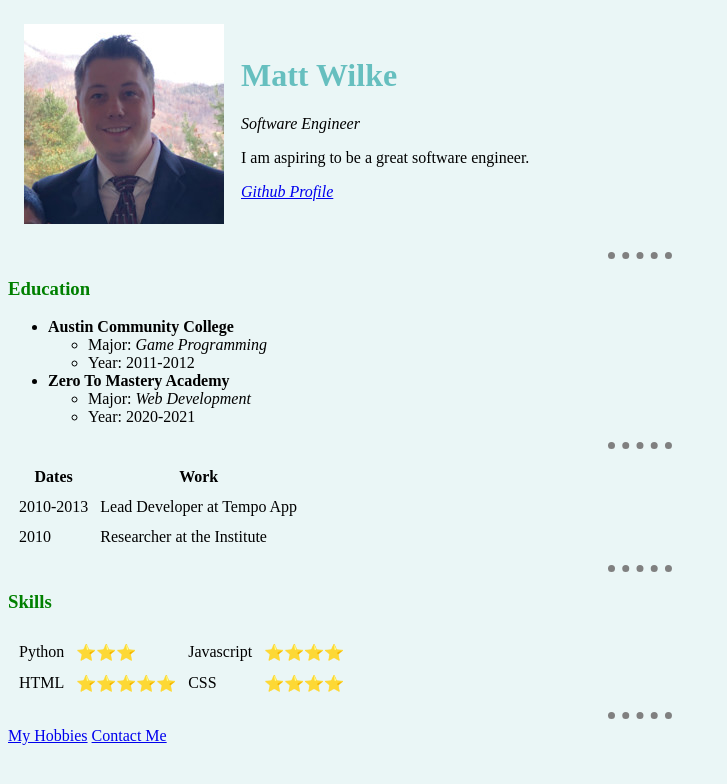
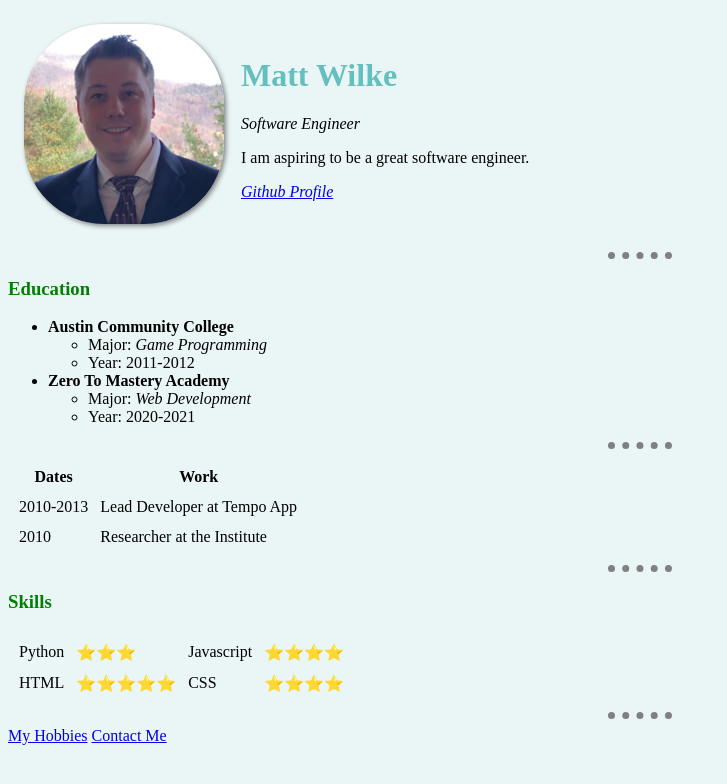
Before and after one commit to mwilke08/python-website, a plain HTML site: page index.html in a window 1280 px wide. Shown: the whole page, without its empty margins (0-727 px from the left). Drawn offline with Linux system fonts and the light colour scheme.

Commit message:
add style to profile pic with id

```diff
--- a/css/styles.css
+++ b/css/styles.css
@@ -17,3 +17,10 @@ h1{
 h3{
     color: green;
 }
+
+/* ID's */
+
+#profile-pic{
+    border-radius: 40%;
+    box-shadow: 2px 2px 5px grey;
+}
--- a/index.html
+++ b/index.html
@@ -10,7 +10,7 @@
     <table cellspacing="15px">
         <tr>
             <td>
-                <img src="./images/me.jpg" alt="Matt Wilke picture"/>
+                <img id="profile-pic" src="./images/me.jpg" alt="Matt Wilke picture"/>
             </td>
             <td>
                 <h1>Matt Wilke</h1>
```
